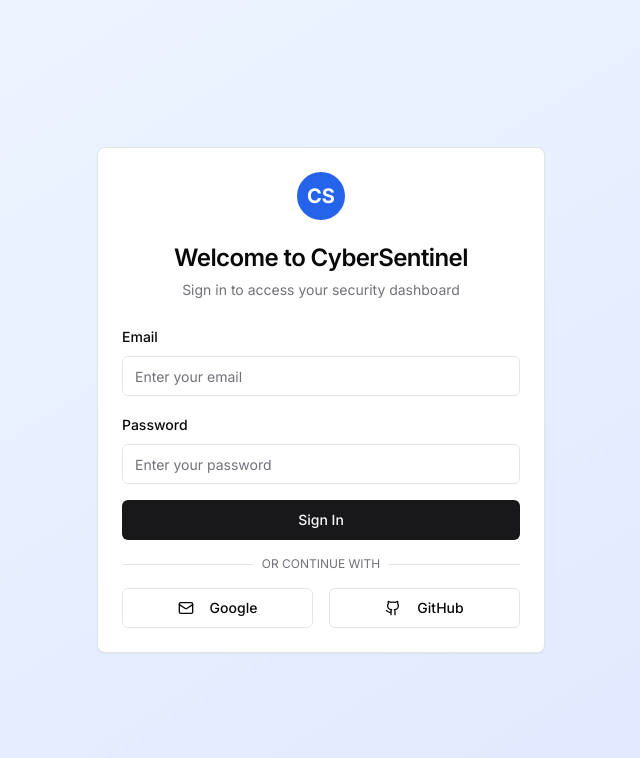
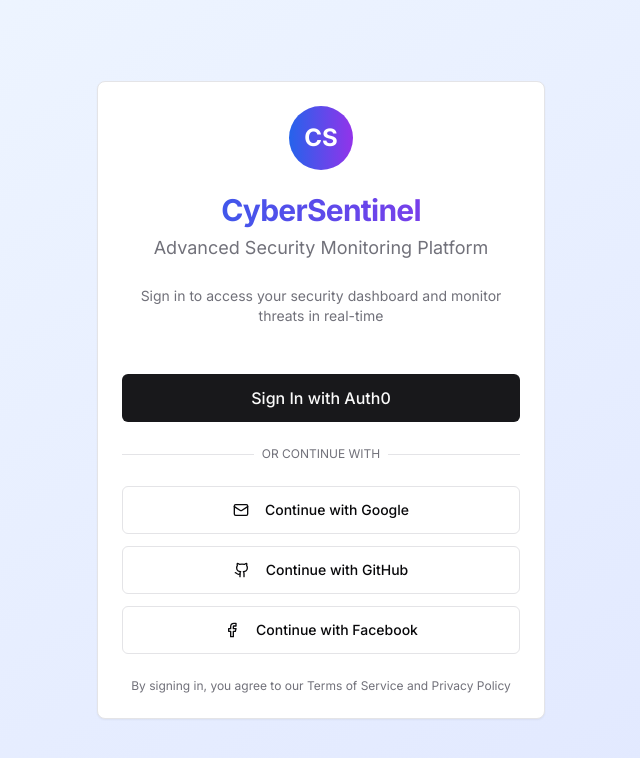
Before and after one commit to silent-garv/codeDefenders, a Next.js app in the folder frontend/: page / in a window 1280 px wide. Shown: the top 758 px of the page, without its empty margins (319-959 px from the left). Built offline with nearby package versions, Linux system fonts and the light colour scheme; no server answers.

Commit message:
frontend-auth0implemented

```diff
--- a/frontend/app/layout.tsx
+++ b/frontend/app/layout.tsx
@@ -3,17 +3,13 @@ import type { Metadata } from "next"
 import { Inter } from "next/font/google"
 import "./globals.css"
 import { ThemeProvider } from "@/components/theme-provider"
-import { AuthWrapper } from "@/components/auth/auth-wrapper"
-import { SidebarProvider } from "@/components/ui/sidebar"
-import { AppSidebar } from "@/components/app-sidebar"
-import { Header } from "@/components/header"
-import { SidebarInset } from "@/components/ui/sidebar"
+import { Auth0Provider } from "@/components/auth/auth0-provider"
 
 const inter = Inter({ subsets: ["latin"] })
 
 export const metadata: Metadata = {
-  title: "CyberSentinel - Security Dashboard",
-  description: "Advanced cybersecurity monitoring and alert management platform",
+  title: "CyberSentinel Dashboard",
+  description: "Advanced cybersecurity monitoring and threat detection platform",
     generator: 'v0.dev'
 }
 
@@ -25,17 +21,11 @@ export default function RootLayout({
   return (
     <html lang="en" suppressHydrationWarning>
       <body className={inter.className}>
-        <ThemeProvider attribute="class" defaultTheme="system" enableSystem disableTransitionOnChange>
-          <AuthWrapper>
-            <SidebarProvider defaultOpen={true}>
-              <AppSidebar />
-              <SidebarInset>
-                <Header />
-                <main className="flex-1 p-6">{children}</main>
-              </SidebarInset>
-            </SidebarProvider>
-          </AuthWrapper>
-        </ThemeProvider>
+        <Auth0Provider>
+          <ThemeProvider attribute="class" defaultTheme="system" enableSystem disableTransitionOnChange>
+            {children}
+          </ThemeProvider>
+        </Auth0Provider>
       </body>
     </html>
   )
--- a/frontend/app/page.tsx
+++ b/frontend/app/page.tsx
@@ -1,5 +1,15 @@
+"use client"
+
+import { AuthGuard } from "@/components/auth/auth-guard"
+import { DashboardLayout } from "@/components/dashboard-layout"
 import { DashboardContent } from "@/components/dashboard-content"
 
-export default function Home() {
-  return <DashboardContent />
+export default function HomePage() {
+  return (
+    <AuthGuard>
+      <DashboardLayout>
+        <DashboardContent />
+      </DashboardLayout>
+    </AuthGuard>
+  )
 }
--- a/frontend/components/auth/auth-guard.tsx
+++ b/frontend/components/auth/auth-guard.tsx
@@ -3,23 +3,11 @@
 import type React from "react"
 
 import { useAuth0 } from "@auth0/auth0-react"
-import { useEffect } from "react"
+import { LoadingSpinner } from "./loading-spinner"
 import { LoginPage } from "./login-page"
-import { LoadingSpinner } from "./loading-spinner"
 
-interface AuthGuardProps {
-  children: React.ReactNode
-}
-
-export function AuthGuard({ children }: AuthGuardProps) {
-  const { isAuthenticated, isLoading, error, loginWithRedirect } = useAuth0()
-
-  useEffect(() => {
-    if (!isLoading && !isAuthenticated && !error) {
-      // Auto-redirect to login if not authenticated
-      // loginWithRedirect()
-    }
-  }, [isLoading, isAuthenticated, error, loginWithRedirect])
+export function AuthGuard({ children }: { children: React.ReactNode }) {
+  const { isLoading, isAuthenticated, error } = useAuth0()
 
   if (isLoading) {
     return <LoadingSpinner />
@@ -27,9 +15,9 @@ export function AuthGuard({ children }: AuthGuardProps) {
 
   if (error) {
     return (
-      <div className="flex items-center justify-center min-h-screen">
+      <div className="min-h-screen flex items-center justify-center">
         <div className="text-center">
-          <h2 className="text-2xl font-bold text-red-600 mb-2">Authentication Error</h2>
+          <h1 className="text-2xl font-bold text-red-600 mb-4">Authentication Error</h1>
           <p className="text-gray-600">{error.message}</p>
         </div>
       </div>
--- /dev/null
+++ b/frontend/components/auth/auth0-provider.tsx
@@ -0,0 +1,40 @@
+"use client"
+
+import type React from "react"
+
+import { Auth0Provider as Auth0ProviderBase } from "@auth0/auth0-react"
+
+export function Auth0Provider({ children }: { children: React.ReactNode }) {
+  const domain = process.env.NEXT_PUBLIC_AUTH0_DOMAIN
+  const clientId = process.env.NEXT_PUBLIC_AUTH0_CLIENT_ID
+
+  if (!domain || !clientId) {
+    return (
+      <div className="min-h-screen flex items-center justify-center">
+        <div className="text-center">
+          <h1 className="text-2xl font-bold text-red-600 mb-4">Configuration Error</h1>
+          <p className="text-gray-600">
+            Please configure your Auth0 environment variables:
+            <br />
+            NEXT_PUBLIC_AUTH0_DOMAIN
+            <br />
+            NEXT_PUBLIC_AUTH0_CLIENT_ID
+          </p>
+        </div>
+      </div>
+    )
+  }
+
+  return (
+    <Auth0ProviderBase
+      domain={domain}
+      clientId={clientId}
+      authorizationParams={{
+        redirect_uri: typeof window !== "undefined" ? window.location.origin : "",
+      }}
+      cacheLocation="localstorage"
+    >
+      {children}
+    </Auth0ProviderBase>
+  )
+}
--- a/frontend/components/auth/loading-spinner.tsx
+++ b/frontend/components/auth/loading-spinner.tsx
@@ -1,13 +1,13 @@
-"use client"
-
-import { Loader2 } from "lucide-react"
-
 export function LoadingSpinner() {
   return (
-    <div className="flex items-center justify-center min-h-screen">
+    <div className="min-h-screen flex items-center justify-center bg-gradient-to-br from-blue-50 to-indigo-100 dark:from-gray-900 dark:to-gray-800">
       <div className="text-center">
-        <Loader2 className="h-8 w-8 animate-spin mx-auto mb-4" />
-        <p className="text-muted-foreground">Loading...</p>
+        <div className="mx-auto mb-4 h-16 w-16 rounded-full bg-gradient-to-r from-blue-600 to-purple-600 flex items-center justify-center animate-pulse">
+          <span className="text-white font-bold text-2xl">CS</span>
+        </div>
+        <div className="animate-spin rounded-full h-8 w-8 border-b-2 border-blue-600 mx-auto mb-4"></div>
+        <p className="text-lg font-medium">Loading CyberSentinel...</p>
+        <p className="text-sm text-muted-foreground">Initializing security dashboard</p>
       </div>
     </div>
   )
--- a/frontend/components/auth/login-page.tsx
+++ b/frontend/components/auth/login-page.tsx
@@ -3,15 +3,15 @@
 import { useAuth0 } from "@auth0/auth0-react"
 import { Button } from "@/components/ui/button"
 import { Card, CardContent, CardDescription, CardHeader, CardTitle } from "@/components/ui/card"
-import { Shield, Github, Chrome, Facebook } from "lucide-react"
+import { Github, Mail, Facebook } from "lucide-react"
 
 export function LoginPage() {
-  const { loginWithRedirect, isLoading } = useAuth0()
+  const { loginWithRedirect } = useAuth0()
 
   const handleLogin = (connection?: string) => {
     loginWithRedirect({
       authorizationParams: {
-        connection,
+        connection: connection,
       },
     })
   }
@@ -20,15 +20,23 @@ export function LoginPage() {
     <div className="min-h-screen flex items-center justify-center bg-gradient-to-br from-blue-50 to-indigo-100 dark:from-gray-900 dark:to-gray-800">
       <Card className="w-full max-w-md">
         <CardHeader className="text-center">
-          <div className="flex justify-center mb-4">
-            <Shield className="h-12 w-12 text-blue-600" />
+          <div className="mx-auto mb-4 h-16 w-16 rounded-full bg-gradient-to-r from-blue-600 to-purple-600 flex items-center justify-center">
+            <span className="text-white font-bold text-2xl">CS</span>
           </div>
-          <CardTitle className="text-2xl font-bold">CyberSentinel</CardTitle>
-          <CardDescription>Secure your digital world with advanced threat monitoring</CardDescription>
+          <CardTitle className="text-3xl font-bold bg-gradient-to-r from-blue-600 to-purple-600 bg-clip-text text-transparent">
+            CyberSentinel
+          </CardTitle>
+          <CardDescription className="text-lg">Advanced Security Monitoring Platform</CardDescription>
         </CardHeader>
-        <CardContent className="space-y-4">
-          <Button onClick={() => handleLogin()} disabled={isLoading} className="w-full" size="lg">
-            {isLoading ? "Signing in..." : "Sign In"}
+        <CardContent className="space-y-6">
+          <div className="text-center">
+            <p className="text-sm text-muted-foreground mb-6">
+              Sign in to access your security dashboard and monitor threats in real-time
+            </p>
+          </div>
+
+          <Button className="w-full h-12 text-base" onClick={() => handleLogin()} size="lg">
+            Sign In with Auth0
           </Button>
 
           <div className="relative">
@@ -40,21 +48,24 @@ export function LoginPage() {
             </div>
           </div>
 
-          <div className="grid grid-cols-3 gap-3">
-            <Button variant="outline" onClick={() => handleLogin("google-oauth2")} disabled={isLoading}>
-              <Chrome className="h-4 w-4" />
+          <div className="grid grid-cols-1 gap-3">
+            <Button variant="outline" className="h-12" onClick={() => handleLogin("google-oauth2")}>
+              <Mail className="mr-2 h-5 w-5" />
+              Continue with Google
             </Button>
-            <Button variant="outline" onClick={() => handleLogin("github")} disabled={isLoading}>
-              <Github className="h-4 w-4" />
+            <Button variant="outline" className="h-12" onClick={() => handleLogin("github")}>
+              <Github className="mr-2 h-5 w-5" />
+              Continue with GitHub
             </Button>
-            <Button variant="outline" onClick={() => handleLogin("facebook")} disabled={isLoading}>
-              <Facebook className="h-4 w-4" />
+            <Button variant="outline" className="h-12" onClick={() => handleLogin("facebook")}>
+              <Facebook className="mr-2 h-5 w-5" />
+              Continue with Facebook
             </Button>
           </div>
 
-          <p className="text-xs text-center text-muted-foreground">
+          <div className="text-center text-xs text-muted-foreground">
             By signing in, you agree to our Terms of Service and Privacy Policy
-          </p>
+          </div>
         </CardContent>
       </Card>
     </div>
--- a/frontend/components/auth/user-profile.tsx
+++ b/frontend/components/auth/user-profile.tsx
@@ -2,59 +2,72 @@
 
 import { useAuth0 } from "@auth0/auth0-react"
 import { Button } from "@/components/ui/button"
-import {
-  DropdownMenu,
-  DropdownMenuContent,
-  DropdownMenuItem,
-  DropdownMenuLabel,
-  DropdownMenuSeparator,
-  DropdownMenuTrigger,
-} from "@/components/ui/dropdown-menu"
 import { Avatar, AvatarFallback, AvatarImage } from "@/components/ui/avatar"
-import { User, Settings, LogOut } from "lucide-react"
+import { Popover, PopoverContent, PopoverTrigger } from "@/components/ui/popover"
+import { LogOut, Settings } from "lucide-react"
 import Link from "next/link"
 
 export function UserProfile() {
   const { user, logout, isAuthenticated } = useAuth0()
 
   if (!isAuthenticated || !user) {
-    return (
-      <Button variant="ghost" size="icon">
-        <User className="h-4 w-4" />
-      </Button>
-    )
+    return null
+  }
+
+  const handleLogout = () => {
+    logout({
+      logoutParams: {
+        returnTo: window.location.origin,
+      },
+    })
   }
 
   return (
-    <DropdownMenu>
-      <DropdownMenuTrigger asChild>
+    <Popover>
+      <PopoverTrigger asChild>
         <Button variant="ghost" className="relative h-8 w-8 rounded-full">
           <Avatar className="h-8 w-8">
             <AvatarImage src={user.picture || "/placeholder.svg"} alt={user.name || "User"} />
-            <AvatarFallback>{user.name?.charAt(0) || user.email?.charAt(0) || "U"}</AvatarFallback>
+            <AvatarFallback>
+              {user.name?.charAt(0)?.toUpperCase() || user.email?.charAt(0)?.toUpperCase() || "U"}
+            </AvatarFallback>
           </Avatar>
         </Button>
-      </DropdownMenuTrigger>
-      <DropdownMenuContent className="w-56" align="end" forceMount>
-        <DropdownMenuLabel className="font-normal">
+      </PopoverTrigger>
+      <PopoverContent className="w-56" align="end" forceMount>
+        <div className="flex flex-col space-y-4">
+          <div className="flex items-center space-x-2">
+            <Avatar className="h-8 w-8">
+              <AvatarImage src={user.picture || "/placeholder.svg"} alt={user.name || "User"} />
+              <AvatarFallback>
+                {user.name?.charAt(0)?.toUpperCase() || user.email?.charAt(0)?.toUpperCase() || "U"}
+              </AvatarFallback>
+            </Avatar>
             <div className="flex flex-col space-y-1">
-            <p className="text-sm font-medium leading-none">{user.name}</p>
+              <p className="text-sm font-medium leading-none">{user.name || "User"}</p>
               <p className="text-xs leading-none text-muted-foreground">{user.email}</p>
             </div>
-        </DropdownMenuLabel>
-        <DropdownMenuSeparator />
-        <DropdownMenuItem asChild>
+          </div>
+          <div className="border-t pt-2">
+            <div className="grid gap-1">
               <Link href="/settings">
+                <Button variant="ghost" className="w-full justify-start h-8 px-2">
                   <Settings className="mr-2 h-4 w-4" />
-            <span>Settings</span>
+                  Settings
+                </Button>
               </Link>
-        </DropdownMenuItem>
-        <DropdownMenuSeparator />
-        <DropdownMenuItem onClick={() => logout({ logoutParams: { returnTo: window.location.origin } })}>
+              <Button
+                variant="ghost"
+                className="w-full justify-start h-8 px-2 text-red-600 hover:text-red-600 hover:bg-red-50"
+                onClick={handleLogout}
+              >
                 <LogOut className="mr-2 h-4 w-4" />
-          <span>Log out</span>
-        </DropdownMenuItem>
-      </DropdownMenuContent>
-    </DropdownMenu>
+                Logout
+              </Button>
+            </div>
+          </div>
+        </div>
+      </PopoverContent>
+    </Popover>
   )
 }
--- a/frontend/components/dashboard-layout.tsx
+++ b/frontend/components/dashboard-layout.tsx
@@ -2,22 +2,17 @@
 
 import type React from "react"
 
-import { SidebarProvider } from "@/components/ui/sidebar"
+import { SidebarProvider, SidebarInset } from "@/components/ui/sidebar"
 import { AppSidebar } from "@/components/app-sidebar"
 import { Header } from "@/components/header"
-import { SidebarInset } from "@/components/ui/sidebar"
 
-interface DashboardLayoutProps {
-  children: React.ReactNode
-}
-
-export function DashboardLayout({ children }: DashboardLayoutProps) {
+export function DashboardLayout({ children }: { children: React.ReactNode }) {
   return (
-    <SidebarProvider defaultOpen={true}>
+    <SidebarProvider>
       <AppSidebar />
       <SidebarInset>
         <Header />
-        <main className="flex-1 p-6">{children}</main>
+        <div className="flex flex-1 flex-col gap-4 p-4 pt-0">{children}</div>
       </SidebarInset>
     </SidebarProvider>
   )
--- a/frontend/components/header.tsx
+++ b/frontend/components/header.tsx
@@ -1,8 +1,9 @@
 "use client"
 
-import { Bell, User } from "lucide-react"
+import { Bell } from "lucide-react"
 import { Button } from "@/components/ui/button"
 import { ThemeToggle } from "@/components/theme-toggle"
+import { UserProfile } from "@/components/auth/user-profile"
 import { SidebarTrigger } from "@/components/ui/sidebar"
 import { Separator } from "@/components/ui/separator"
 import {
@@ -15,7 +16,6 @@ import {
 } from "@/components/ui/breadcrumb"
 import { Popover, PopoverContent, PopoverTrigger } from "@/components/ui/popover"
 import { Badge } from "@/components/ui/badge"
-import Link from "next/link"
 import { usePathname } from "next/navigation"
 
 export function Header() {
@@ -95,35 +95,7 @@ export function Header() {
             </div>
           </PopoverContent>
         </Popover>
-        <Popover>
-          <PopoverTrigger asChild>
-            <Button variant="ghost" size="icon">
-              <User className="h-4 w-4" />
-            </Button>
-          </PopoverTrigger>
-          <PopoverContent className="w-56" align="end">
-            <div className="space-y-2">
-              <div className="px-2 py-1.5">
-                <p className="text-sm font-medium">John Doe</p>
-                <p className="text-xs text-muted-foreground">john@example.com</p>
-              </div>
-              <div className="border-t pt-2">
-                <Link href="/settings" className="block px-2 py-1.5 text-sm hover:bg-muted rounded">
-                  Settings
-                </Link>
-                <button
-                  onClick={() => {
-                    localStorage.removeItem("cybersentinel-auth")
-                    window.location.reload()
-                  }}
-                  className="w-full text-left px-2 py-1.5 text-sm hover:bg-muted rounded"
-                >
-                  Logout
-                </button>
-              </div>
-            </div>
-          </PopoverContent>
-        </Popover>
+        <UserProfile />
         <ThemeToggle />
       </div>
     </header>
--- a/frontend/components/ui/label.tsx
+++ /dev/null
@@ -1,26 +0,0 @@
-"use client"
-
-import * as React from "react"
-import * as LabelPrimitive from "@radix-ui/react-label"
-import { cva, type VariantProps } from "class-variance-authority"
-
-import { cn } from "@/lib/utils"
-
-const labelVariants = cva(
-  "text-sm font-medium leading-none peer-disabled:cursor-not-allowed peer-disabled:opacity-70"
-)
-
-const Label = React.forwardRef<
-  React.ElementRef<typeof LabelPrimitive.Root>,
-  React.ComponentPropsWithoutRef<typeof LabelPrimitive.Root> &
-    VariantProps<typeof labelVariants>
->(({ className, ...props }, ref) => (
-  <LabelPrimitive.Root
-    ref={ref}
-    className={cn(labelVariants(), className)}
-    {...props}
-  />
-))
-Label.displayName = LabelPrimitive.Root.displayName
-
-export { Label }
```
Lines whose indentation alone changed are shown as unchanged.
